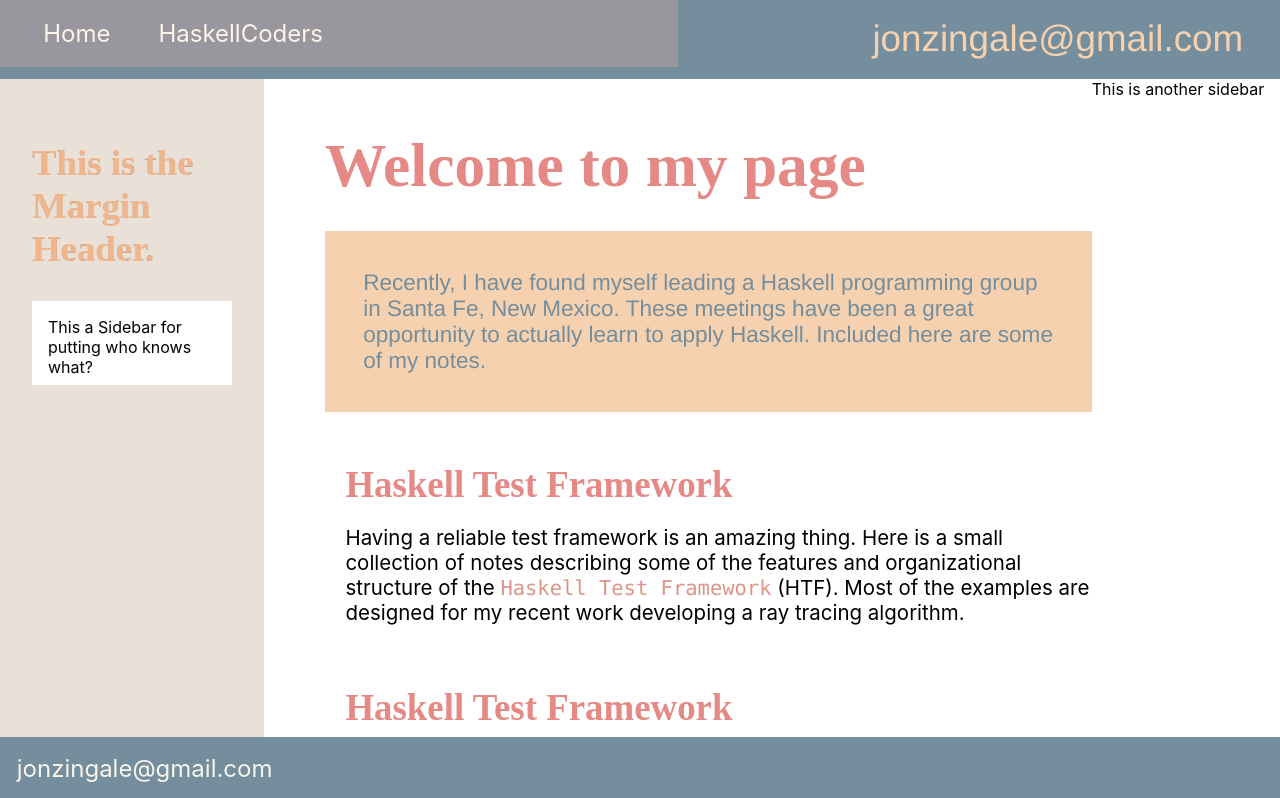
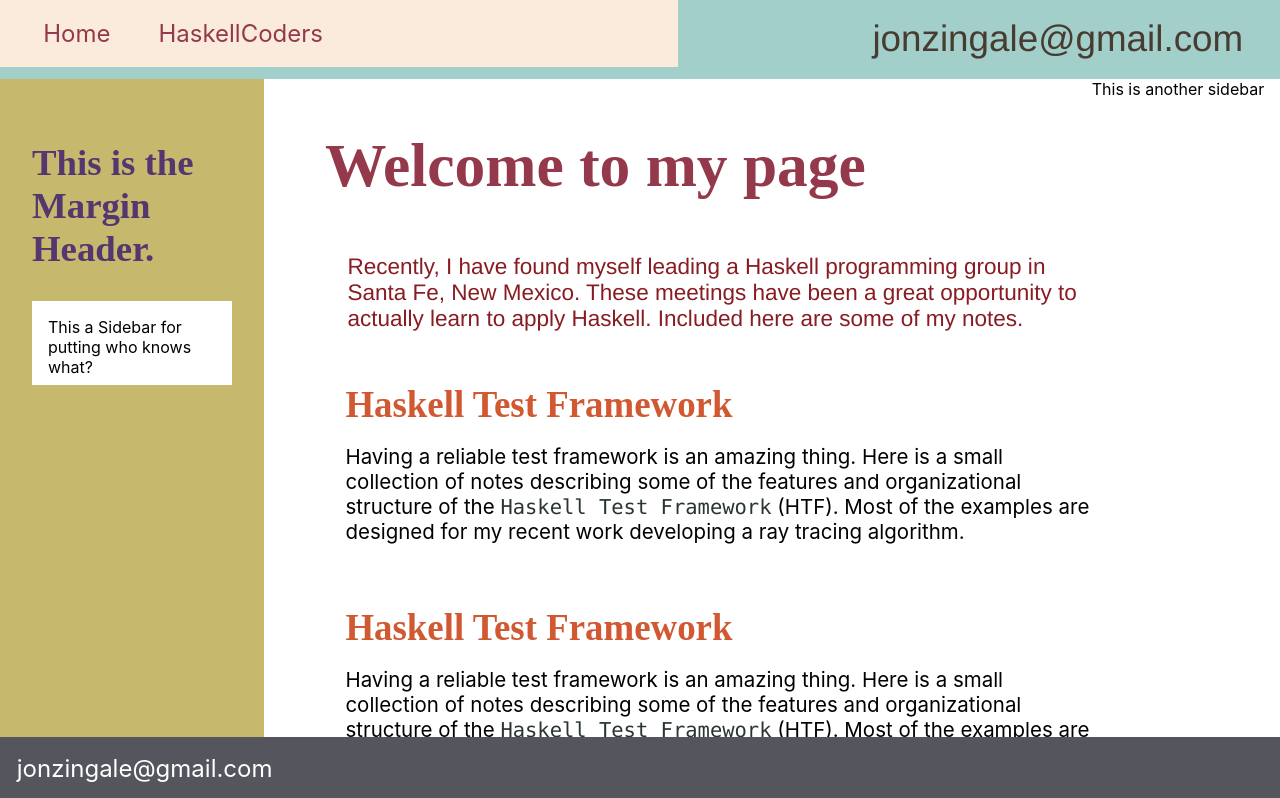
Before and after one commit to jonzingale/Website, a React (Create React App) app: page / in a window 1280 px wide. Shown: the top 798 px of the page. Built offline with nearby package versions, Linux system fonts and the light colour scheme; a web font is replaced by a local one.

Commit message:
job-theme.css

```diff
--- a/src/css/job-theme.css
+++ b/src/css/job-theme.css
@@ -1,13 +1,35 @@
 /*./summarize.sh 10 job.jpg*/
-:root {
-  --global-color-v0 : #fffefe; /*Deco Orange Light*/
-  --global-color-v1 : #fcefe5; /*Peach*/
-  --global-color-v2 : #424242; /*Black*/
-  --global-color-v3 : #d97b5c; /*Burnt Ochre*/
-  --global-color-v4 : #858962; /*Marine Green*/
-  --global-color-v5 : #f89d92; /*Poppy Red*/
-  --global-color-v6 : #ded7c1; /*Light Tan*/
-  --global-color-v7 : #b8a68d; /*Light Umber 90%*/
-  --global-color-v8 : #0068e2; /*Copenhagen Blue*/
-  --global-color-v9 : #f5f2e3; /*brick white*/
+:root{
+  --global-color-v0 : #ffffff; /*Buff*/
+  --global-color-v1 : #3cbb8e; /*Spruce Green*/
+  --global-color-v2 : #8a8480; /*French Grey 70%*/
+  --global-color-v3 : #2a3432; /*Jet Black*/
+  --global-color-v4 : #55376f; /*Black Grape*/
+  --global-color-v5 : #94394b; /*Mahogany Red*/
+  --global-color-v6 : #fbebdc; /*Light Peach*/
+  --global-color-v7 : #a09ea4; /*Neutral Grey 50%*/
+  --global-color-v8 : #c06c64; /*Henna*/
+  --global-color-v9 : #db615b; /*Carmine Red*/
+  --global-color-v10 : #d39a87; /*Nectar*/
+  --global-color-v11 : #ecc1bc; /*Carmine Red Light*/
+  --global-color-v12 : #d05932; /*Burnt Ochre*/
+  --global-color-v13 : #a2cfc9; /*Parrot Green Light*/
+  --global-color-v14 : #c6b96d; /*Artichoke*/
+  --global-color-v15 : #881c23; /*Tuscan Red*/
+
+  /* undefined, inherited from main.css */
+  /*--global-color-card-background: #ecc1bc;*/
+  --global-color-h1: #55376f;
+  --global-color-code: #2a3432;
+  --global-color-nav-background : #fbebdc;
+  --global-color-nav-text: #94394b;
+  --global-color-header-background : #a2cfc9;
+  --global-color-header-text: #483c32;
+  --global-color-title: #94394b;
+  --global-color-intro-background: #ffffff;
+  --global-color-intro-text: #881c23;
+  --global-color-sidebar-background: #c6b96d;
+  --global-color-content-link: #d05932;
+  --global-color-footer-background: #55565d;
+  --global-color-footer-text: #ffffff;
 }
--- a/src/css/main.css
+++ b/src/css/main.css
@@ -1,10 +1,11 @@
 @import 'main-theme.css';
 /*@import 'raksahasa-theme.css';*/
 /*@import 'yoshimi-theme.css';*/
+/*@import 'mucha-theme.css';*/
+/*@import 'prayer-theme.css';*/
+@import 'job-theme.css';
 
 /*@import 'cycles-perfecta-theme.css';*/
-@import 'mucha-theme.css';
-/*@import 'prayer-theme.css';*/
 /*@import 'cigarrillos-theme.css';*/
 /*@import 'light-green-theme.css';*/
 
@@ -132,7 +133,8 @@ footer {
   color: var(--global-color-intro-text);
   background-color: var(--global-color-intro-background);
 
-  padding: 5%;
+  padding-left: 1em;
+  padding-top: 1em;
   align-items:center;
   font-size: 1.1em;
   font-family: helvetica;
@@ -149,7 +151,7 @@ footer {
   padding: 2em;
   grid-area: sidebarLeft;
   background-color: var(--global-color-sidebar-background);
-  -webkit-text-stroke: 0.1px #777;
+  /*-webkit-text-stroke: 0.1px #777;*/
 }
 
 .sidebar-right {
--- a/src/css/prayer-theme.css
+++ b/src/css/prayer-theme.css
@@ -10,4 +10,21 @@
   --global-color-v7 : #55565d; /*Neutral Grey 80%*/
   --global-color-v8 : #f0b58b; /*Peach*/
   --global-color-v9 : #ab4e46; /*Henna*/
+
+  /* undefined, inherited from main.css */
+  /*--global-color-card-background:*/
+
+  --global-color-h1: #483c32;
+  --global-color-code: #db9485;
+  --global-color-nav-background : #483c32;
+  --global-color-nav-text: #f9f5eb;
+  --global-color-header-background : #309471;
+  --global-color-header-text: #483c32;
+  --global-color-title: #ab4e46;
+  --global-color-intro-background: #f0b58b;
+  --global-color-intro-text: #483c32;
+  --global-color-sidebar-background: #b69b80;
+  --global-color-content-link: #c57b62;
+  --global-color-footer-background: #55565d;
+  --global-color-footer-text: #f9f5eb;
 }
--- a/src/pages/HaskellCoders.js
+++ b/src/pages/HaskellCoders.js
@@ -21,7 +21,7 @@ class TestTemplate extends Component {
           <h2 className='title'>Haskell on Jupyter</h2>
 
             <img className="header-img" alt='xkcd' src={imgUrl} />
-            <div>
+            <div className='introduction'>
               Recently, I have found myself leading a Haskell programming group
               in Santa Fe, New Mexico. These meetings have been a great
               opportunity to actually learn to apply Haskell. Included here are
```
